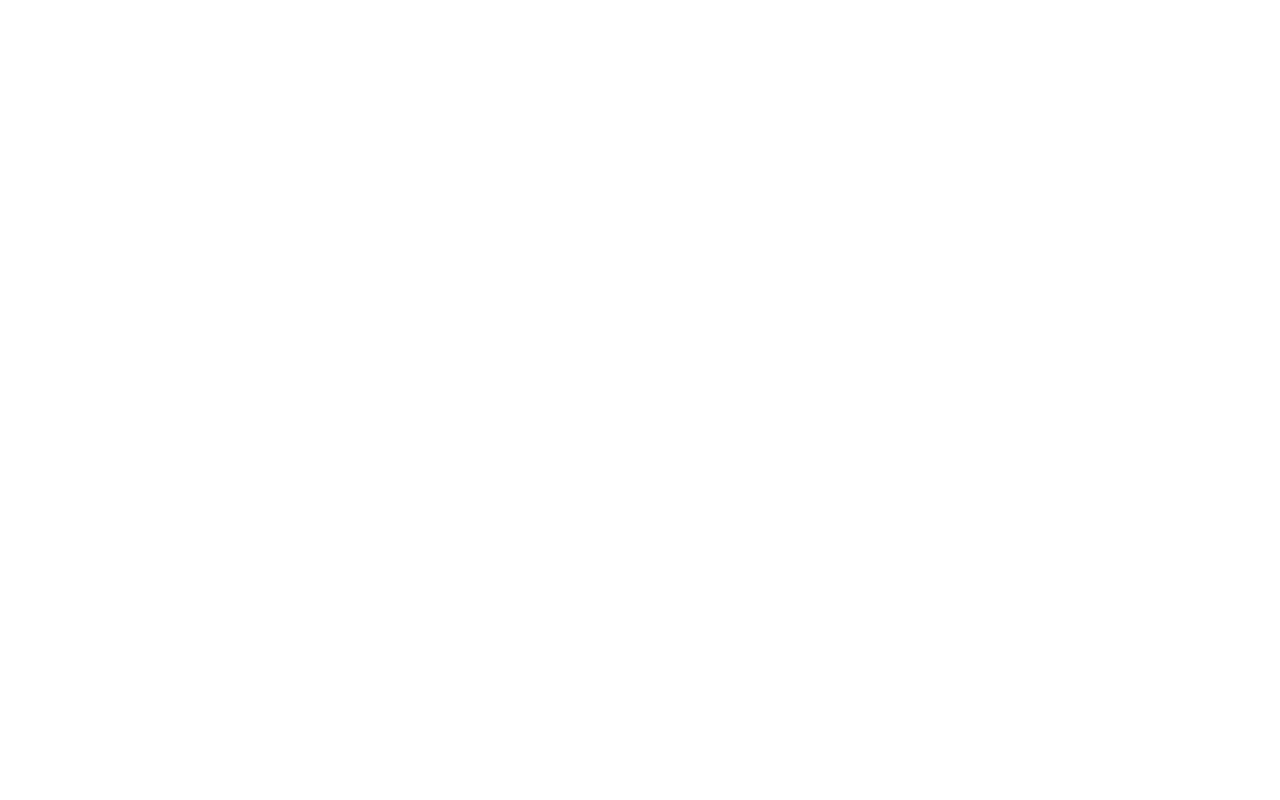
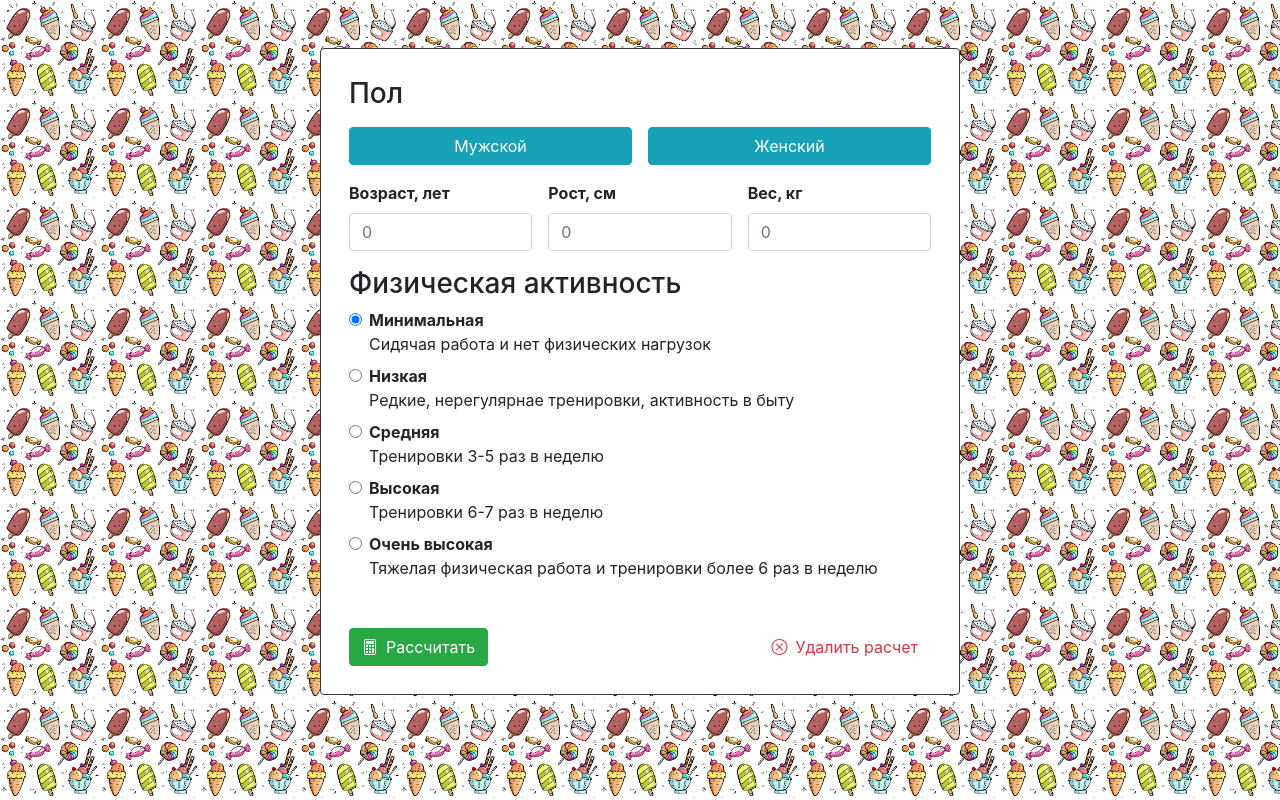
Before and after one commit to MrMasimo/myAppCountCalories, a plain HTML site: page index.html in a window 1280 px wide. Drawn offline with nearby package versions, Linux system fonts and the light colour scheme.

Commit message:
Done index

```diff
--- a/index.html
+++ b/index.html
@@ -5,11 +5,82 @@
   <meta http-equiv="X-UA-Compatible" content="IE=edge">
   <meta name="viewport" content="width=device-width, initial-scale=1.0">
   <link rel="stylesheet" href="https://cdn.jsdelivr.net/npm/bootstrap@4.6.0/dist/css/bootstrap.min.css"
-  integrity="sha384-B0vP5xmATw1+K9KRQjQERJvTumQW0nPEzvF6L/Z6nronJ3oUOFUFpCjEUQouq2+l"
-  crossorigin="anonymous">
+    integrity="sha384-B0vP5xmATw1+K9KRQjQERJvTumQW0nPEzvF6L/Z6nronJ3oUOFUFpCjEUQouq2+l"
+     crossorigin="anonymous">
+  <link rel="stylesheet" href="https://cdn.jsdelivr.net/npm/bootstrap-icons@1.4.0/font/bootstrap-icons.css">
+  <link rel="stylesheet" href="style.css">
   <title>MyCalories</title>
 </head>
 <body>
+
+<div class="card mt-5 mx-auto w-50 border-dark">
+  <div class="card-body">
+    <h3 class="title m-2">Пол</h3>
+    <div class="gender d-flex flex-row justify-content-center">
+      <button class="btn btn-info m-2 w-50" id="male">Мужской</button>
+      <button class="btn btn-info m-2 w-50" id="female">Женский</button>
+    </div>
+    <form class="params d-flex flex-row justify-content-center">
+      <div class="form-group m-2">
+        <label for="ages" class="font-weight-bold">Возраст, лет</label>
+        <input type="number" class="form-control" id="ages" autocomplete="off" placeholder=0>
+      </div>
+      <div class="form-group m-2">
+        <label for="height" class="font-weight-bold">Рост, см</label>
+        <input type="number" class="form-control" id="height" autocomplete="off" placeholder=0>
+      </div>
+      <div class="form-group m-2">
+        <label for="weight" class="font-weight-bold">Вес, кг</label>
+        <input type="number" class="form-control" id="weight" autocomplete="off" placeholder=0
+>
+      </div>
+    </form>
+    <form class="physical-activity">
+      <h3 class="title m-2">Физическая активность</h3>
+      <div class="form-check m-2">
+        <input class="form-check-input" type="radio" value="minimal" id="minimal" checked>
+        <label class="form-check-label font-weight-bold d-flex flex-column" for="minimal">
+          Минимальная
+          <span class="font-weight-lighter">Сидячая работа и нет физических нагрузок</span>
+        </label>
+      </div>
+      <div class="form-check m-2">
+        <input class="form-check-input" type="radio" value="low" id="low">
+        <label class="form-check-label font-weight-bold d-flex flex-column" for="low">
+          Низкая
+          <span class="font-weight-lighter">Редкие, нерегулярнае тренировки, активность в быту</span>
+        </label>
+      </div>
+      <div class="form-check m-2">
+        <input class="form-check-input" type="radio" value="medium" id="medium">
+        <label class="form-check-label font-weight-bold d-flex flex-column" for="medium">
+          Средняя
+          <span class="font-weight-lighter">Тренировки 3-5 раз в неделю</span>
+        </label>
+      </div>
+      <div class="form-check m-2">
+        <input class="form-check-input" type="radio" value="high" id="high">
+        <label class="form-check-label font-weight-bold d-flex flex-column" for="high">
+          Высокая
+          <span class="font-weight-lighter">Тренировки 6-7 раз в неделю</span>
+        </label>
+      </div>
+      <div class="form-check m-2">
+        <input class="form-check-input" type="radio" value="extraHigh" id="extraHigh">
+        <label class="form-check-label font-weight-bold d-flex flex-column" for="extraHigh">
+          Очень высокая
+          <span class="font-weight-lighter">Тяжелая физическая работа и тренировки более 6 раз в неделю</span>
+        </label>
+      </div>
+    </form>
+    <div class="d-flex flex-row m-2 mt-5">
+    <button class="btn btn-success button-count"> <i class="bi bi-calculator mr-2"></i>Рассчитать
+    </button>
+    <button class="btn  button-clear ml-auto text-danger"><i class="bi bi-x-circle mr-2"></i>Удалить расчет</button>
+    </div>
+
+  </div>
+</div>
 <script src="app.js"></script>
 </body>
 </html>
--- /dev/null
+++ b/style.css
@@ -0,0 +1,5 @@
+body {
+  background-image: url(images/background.png);
+  background-repeat: repeat;
+   background-attachment: fixed;
+}
```
Also changed, not shown: images/background.png (added).
